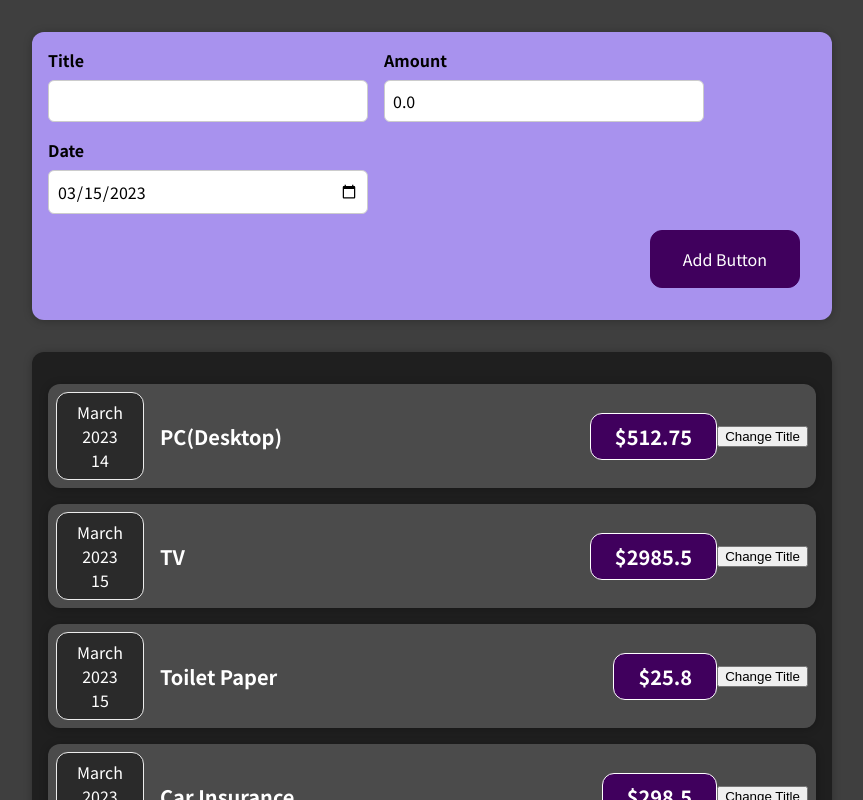
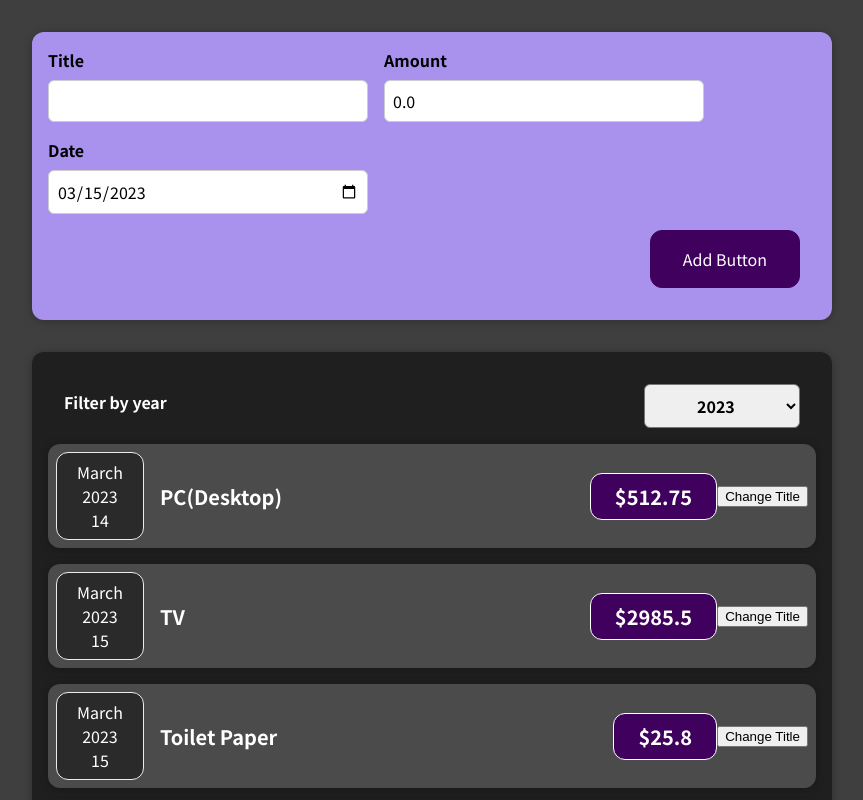
Before and after one commit to MohamedFaalil/expense_tracker, a React (Create React App) app: page / in a window 1280 px wide. Shown: the top 800 px of the page, without its empty margins (208-1071 px from the left). Built offline with nearby package versions, Linux system fonts and the light colour scheme.

Commit message:
added new ExpensesFilterComponent & passed it filtered value to its parent component__ Expenses

```diff
--- a/src/components/Expenses/Expenses.js
+++ b/src/components/Expenses/Expenses.js
@@ -1,6 +1,7 @@
 import './Expenses.css';
 import ExpenseItem from "./ExpenseItem";
 import Card from "../UI/Card";
+import ExpensesFilter from "./ExpensesFilter";
 
 
 const Expenses = (props) => {
@@ -9,11 +10,19 @@
         key={index}
         title={expense.title}
         price={expense.price}
-        date={expense.date}/>))
+        date={expense.date}/>));
+
+    const onFilterChangeHandler = (data)=>{
+        console.log('on expenses', data);
+    }
     return (
-        <Card className="expenses">
-            {expenseItems}
-        </Card>
+        <>
+
+            <Card className="expenses">
+                <ExpensesFilter onFilterChangeData={onFilterChangeHandler}/>
+                {expenseItems}
+            </Card>
+        </>
     );
 }
 
--- /dev/null
+++ b/src/components/Expenses/ExpensesFilter.css
@@ -0,0 +1,24 @@
+.expenses-filter {
+    color: white;
+    padding: 0 1rem;
+}
+
+.expenses-filter__control {
+    display: flex;
+    width: 100%;
+    align-items: center;
+    justify-content: space-between;
+    margin: 1rem 0;
+}
+
+.expenses-filter label {
+    font-weight: bold;
+    margin-bottom: 0.5rem;
+}
+
+.expenses-filter select {
+    font: inherit;
+    padding: 0.5rem 3rem;
+    font-weight: bold;
+    border-radius: 6px;
+}
--- /dev/null
+++ b/src/components/Expenses/ExpensesFilter.js
@@ -0,0 +1,34 @@
+import React from 'react';
+
+import './ExpensesFilter.css';
+
+const getLastFiveYears = ()=>{
+    const date = new Date();
+    const dateCollection = [];
+    for(let i=0; i <= 5; i++){
+        dateCollection.push(date.setFullYear(date.getFullYear() - 1));
+    }
+    return dateCollection;
+};
+const ExpensesFilter = (props) => {
+    const yearChangeHandler = (event)=>{
+        props.onFilterChangeData(event.target.value);
+    };
+
+    return (
+        <div className='expenses-filter'>
+            <div className='expenses-filter__control'>
+                <label>Filter by year</label>
+                <select onChange={yearChangeHandler}>
+                    <option value='2023'>2023</option>
+                    <option value='2022'>2022</option>
+                    <option value='2021'>2021</option>
+                    <option value='2020'>2020</option>
+                    <option value='2019'>2019</option>
+                </select>
+            </div>
+        </div>
+    );
+};
+
+export default ExpensesFilter;
```
